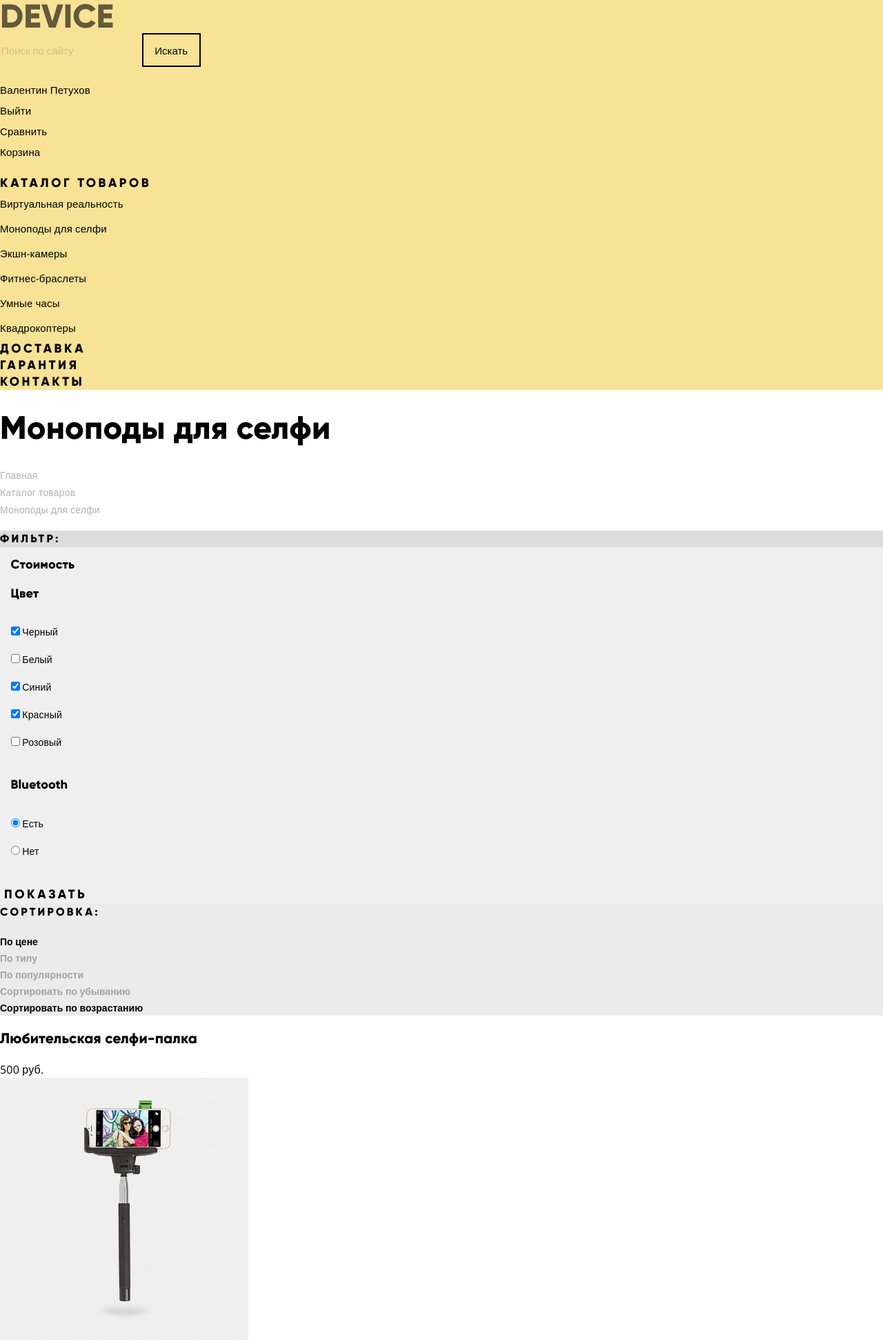
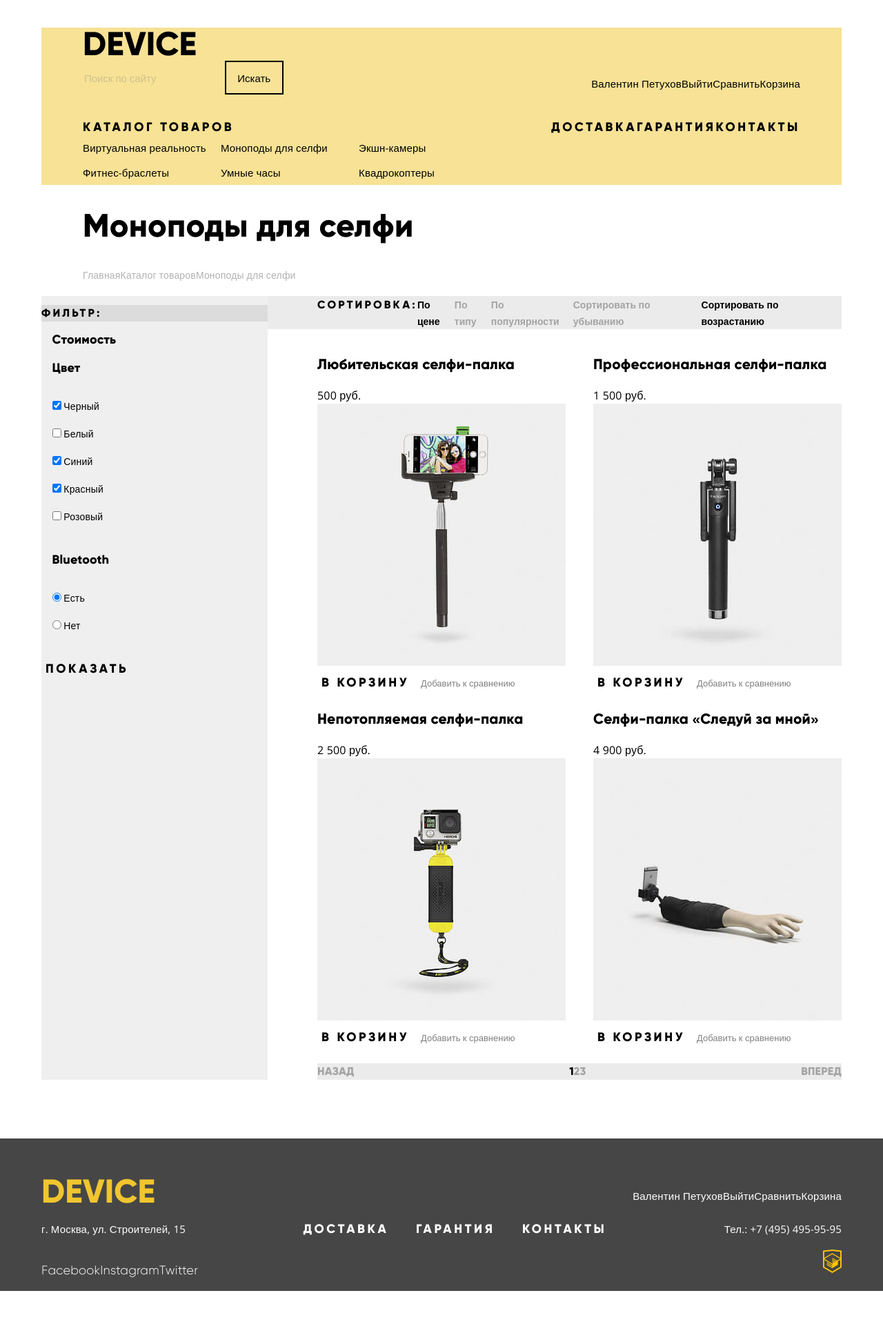
Before and after one commit to mimoni/313377-device, a plain HTML site: page catalog.html in a window 1280 px wide. Shown: the top 1945 px of the page at 69% size. After the commit the page ends 1871 px from the top, so only its background shows below. Drawn offline with nearby package versions, Linux system fonts and the light colour scheme.

Commit message:
Верстка сетки

```diff
--- a/catalog.html
+++ b/catalog.html
@@ -8,10 +8,11 @@
   <link rel="stylesheet" href="css/style.css">
 </head>
 <body class="inner-page">
-<header class="main-header">
+<header class="main-header container">
   <nav class="main-menu">
     <div class="main-header__logo"><a href="index.html">Device</a></div>
 
+    <div class="main-menu__top-wrapper">
       <div class="search-form">
         <form action="https://echo.htmlacademy.ru/" method="get">
           <label class="visually-hidden" for="search">Поиск по сайту</label>
@@ -34,6 +35,7 @@
           <a class="user-nav__link user-nav__link--cart" href="#">Корзина</a>
         </li>
       </ul>
+    </div>
 
     <ul class="site-nav">
       <li class="site-nav__item catalog-menu">
@@ -74,7 +76,8 @@
   </nav>
 </header>
 
-<main class="container">
+<main>
+  <div class="container">
     <h1 class="page-title">Моноподы для селфи</h1>
     <ul class="breadcrumbs">
       <li class="breadcrumbs__item">
@@ -87,7 +90,9 @@
         <span class="breadcrumbs__link breadcrumbs__link--current">Моноподы для селфи</span>
       </li>
     </ul>
+  </div>
 
+  <div class="catalog-column container">
     <section class="filter">
       <div class="filter__title-wrapper">
         <h2 class="filter__title">Фильтр:</h2>
@@ -167,9 +172,11 @@
       <h2 class="visually-hidden">Список моноподов для селфи</h2>
 
       <div class="filter-sort">
-      <span class="filter-sort__title">Сортировка:</span>
 
         <ul class="filter-sort__list">
+          <li class="filter-sort__item">
+            <span class="filter-sort__title">Сортировка:</span>
+          </li>
           <li class="filter-sort__item">
             <a class="filter-sort__link filter-sort__link--active" href="?sortby=price">По цене</a>
           </li>
@@ -191,7 +198,7 @@
       </div>
 
       <ul class="catalog__list">
-      <li class="catalog__item item">
+        <li class="catalog__item">
           <div class="item__info">
             <h3>
               <a class="item__title" href="#">Любительская селфи-палка</a>
@@ -207,7 +214,7 @@
           </div>
         </li>
 
-      <li class="catalog__item item">
+        <li class="catalog__item">
           <div class="item__info">
             <h3>
               <a class="item__title" href="#">Профессиональная селфи-палка </a>
@@ -223,7 +230,7 @@
           </div>
         </li>
 
-      <li class="catalog__item item">
+        <li class="catalog__item">
           <div class="item__info">
             <h3>
               <a class="item__title" href="#">Непотопляемая селфи-палка</a>
@@ -239,7 +246,7 @@
           </div>
         </li>
 
-      <li class="catalog__item item">
+        <li class="catalog__item">
           <div class="item__info">
             <h3>
               <a class="item__title" href="#">Селфи-палка «Следуй за мной»</a>
@@ -274,10 +281,11 @@
         </li>
       </ul>
     </section>
+  </div>
 </main>
 
 <footer class="main-footer">
-  <div class="main-footer__top">
+  <div class="main-footer__top  container">
     <div class="main-footer__logo"><a href="index.html">Device</a></div>
     <ul class="footer-user-nav">
       <li><a class="footer-user-nav__link footer-user-nav__link--login" href="#">Валентин Петухов</a></li>
@@ -286,7 +294,7 @@
       <li><a class="footer-user-nav__link footer-user-nav__link--cart" href="#">Корзина</a></li>
     </ul>
   </div>
-  <div class="main-footer__middle">
+  <div class="main-footer__middle container">
     <p class="main_footer__address">г. Москва, ул. Строителей, 15</p>
     <ul class="footer-nav">
       <li class="footer-nav__item">
@@ -300,7 +308,7 @@
       </li>
     </ul>
     <p class="main_footer__phone">Тел.: +7 (495) 495-95-95</p></div>
-  <div class="main-footer__bottom">
+  <div class="main-footer__bottom container">
     <p class="socials">
       <a class="socials__link socials__fb" href="https://www.facebook.com/htmlacademy">Facebook</a>
       <a class="socials__link socials__ig" href="https://www.instagram.com/htmlacademy/">Instagram</a>
--- a/css/style.css
+++ b/css/style.css
@@ -59,6 +59,13 @@ a {
   clip-path: inset(100%);
 }
 
+.container {
+  width: 1200px;
+  margin: 0 auto;
+  padding-right: 20px;
+  padding-left: 20px;
+}
+
 .btn {
   font: inherit;
   color: #000000;
@@ -79,7 +86,14 @@ a {
   background-color: #f0c52e;
 }
 
+.main-header {
+  margin-top: 40px;
+}
+
 .main-menu {
+  padding-right: 60px;
+  padding-left: 60px;
+
   background-color: #f7e296;
 }
 
@@ -102,6 +116,11 @@ a {
 
 .main-header__logo a:focus {
   opacity: 0.3;
+}
+
+.main-menu__top-wrapper {
+  display: flex;
+  justify-content: space-between;
 }
 
 .search-form__input {
@@ -153,6 +172,15 @@ a {
   opacity: 0.3;
 }
 
+.user-nav {
+  display: flex;
+}
+
+.site-nav {
+  display: flex;
+  justify-content: space-between;
+}
+
 .user-nav__link,
 .site-nav__link,
 .catalog-menu__link {
@@ -191,10 +219,34 @@ a {
   opacity: 0.3;
 }
 
+.catalog-menu__dropdown {
+  display: flex;
+  flex-wrap: wrap;
+}
+
+.catalog-menu__item {
+  width: 200px;
+}
+
 .main-slider__list {
   padding: 0;
 
   list-style: none;
+}
+
+.main-slider__item {
+  display: flex;
+  justify-content: space-between;
+}
+
+.main-slider__image {
+  width: 580px;
+
+  text-align: center;
+}
+
+.main-slider__description {
+  width: 580px;
 }
 
 .main-slider__slogan {
@@ -225,9 +277,15 @@ a {
 }
 
 .categories__list {
+  display: flex;
+  justify-content: space-between;
   padding: 0;
 
   list-style: none;
+}
+
+.categories__item {
+  width: 160px;
 }
 
 .categories__link {
@@ -236,6 +294,17 @@ a {
 
 .categories__link:focus {
   opacity: 0.3;
+}
+
+.services {
+  display: flex;
+
+  background-color: #e5e5e5;
+}
+
+.services-menu__list {
+  width: 300px;
+  margin-right: 100px;
 }
 
 .services-menu__list,
@@ -266,6 +335,10 @@ a {
   background-color: #000000;
 }
 
+.services-slider {
+  width: 760px;
+}
+
 .services-slider__header {
   font-size: 47px;
   line-height: 48px;
@@ -279,6 +352,8 @@ a {
 }
 
 .logotypes__list {
+  display: flex;
+  justify-content: space-between;
   padding: 0;
 
   list-style: none;
@@ -296,7 +371,21 @@ a {
           filter: none;
 }
 
-.about-us__header {
+.about-us-wrapper {
+  display: flex;
+  justify-content: space-between;
+}
+
+.about-us {
+  width: 480px;
+}
+
+.contact {
+  width: 560px;
+}
+
+.about-us__header,
+.contact__header {
   font-size: 47px;
   line-height: 48px;
 }
@@ -317,9 +406,19 @@ a {
 }
 
 .main-footer {
+  margin-top: 85px;
+  padding-top: 65px;
+
   color: #ffffff;
 
   background-color: #464646;
+}
+
+.main-footer__top,
+.main-footer__middle,
+.main-footer__bottom {
+  display: flex;
+  justify-content: space-between;
 }
 
 .main-footer__logo a {
@@ -338,6 +437,8 @@ a {
 }
 
 .footer-user-nav {
+  display: flex;
+  margin: 0;
   padding: 0;
 
   list-style: none;
@@ -357,6 +458,9 @@ a {
 }
 
 .footer-nav {
+  display: flex;
+  justify-content: space-between;
+  width: 440px;
   padding: 0;
 
   list-style: none;
@@ -376,6 +480,10 @@ a {
   opacity: 0.3;
 }
 
+.socials {
+  display: flex;
+}
+
 .socials__link {
   font-weight: normal;
   color: #ffffff;
@@ -390,6 +498,9 @@ a {
 }
 
 .model-feedback {
+  width: 960px;
+  padding: 85px 100px;
+
   background-color: #ffffff;
   box-shadow: 0 10px 20px 0 rgba(2, 6, 6, 0.2);
 }
@@ -446,12 +557,17 @@ a {
 
 /* Catalog */
 .page-title {
+  margin: 35px 0;
+  padding-left: 60px;
+
   font-size: 47px;
   line-height: 48px;
 }
 
 .breadcrumbs {
+  display: flex;
   padding: 0;
+  padding-left: 60px;
 
   list-style: none;
 }
@@ -474,7 +590,15 @@ a {
   opacity: 0.1;
 }
 
+.catalog-column {
+  display: flex;
+}
+
 .filter {
+  /*padding-left: 58px;*/
+  /*padding-right: 68px;*/
+  width: 328px;
+
   background-color: #efefef;
 }
 
@@ -513,10 +637,14 @@ a {
 }
 
 .filter-sort {
+  padding-left: 72px;
+
   background-color: #ebebeb;
 }
 
 .filter-sort__list {
+  display: flex;
+  margin: 0;
   padding: 0;
 
   list-style: none;
@@ -541,10 +669,25 @@ a {
   opacity: 1;
 }
 
+.catalog {
+  width: 832px;
+}
+
 .catalog__list {
+  display: flex;
+  flex-wrap: wrap;
   padding: 0;
+  padding-left: 72px;
 
   list-style: none;
+}
+
+.catalog__item {
+  margin-right: 40px;
+}
+
+.catalog__item:nth-child(even) {
+  margin-right: 0;
 }
 
 .item__add-to-compare {
@@ -578,6 +721,10 @@ a {
 }
 
 .pagination__list {
+  display: flex;
+  justify-content: space-between;
+  margin: 0;
+  margin-left: 72px;
   padding: 0;
 
   list-style: none;
@@ -610,3 +757,16 @@ a {
 .pagination__link--move:active .pagination__link {
   opacity: 0.3;
 }
+
+.pagination__item:first-child {
+  margin-right: auto;
+}
+
+.pagination__item:last-child {
+  margin-left: auto;
+}
+
+.modal-map__wrapper {
+  width: 960px;
+  height: 559px;
+}
```
Also changed, not shown: index.html (+35 -15 lines). Lines whose indentation alone changed are shown as unchanged.
